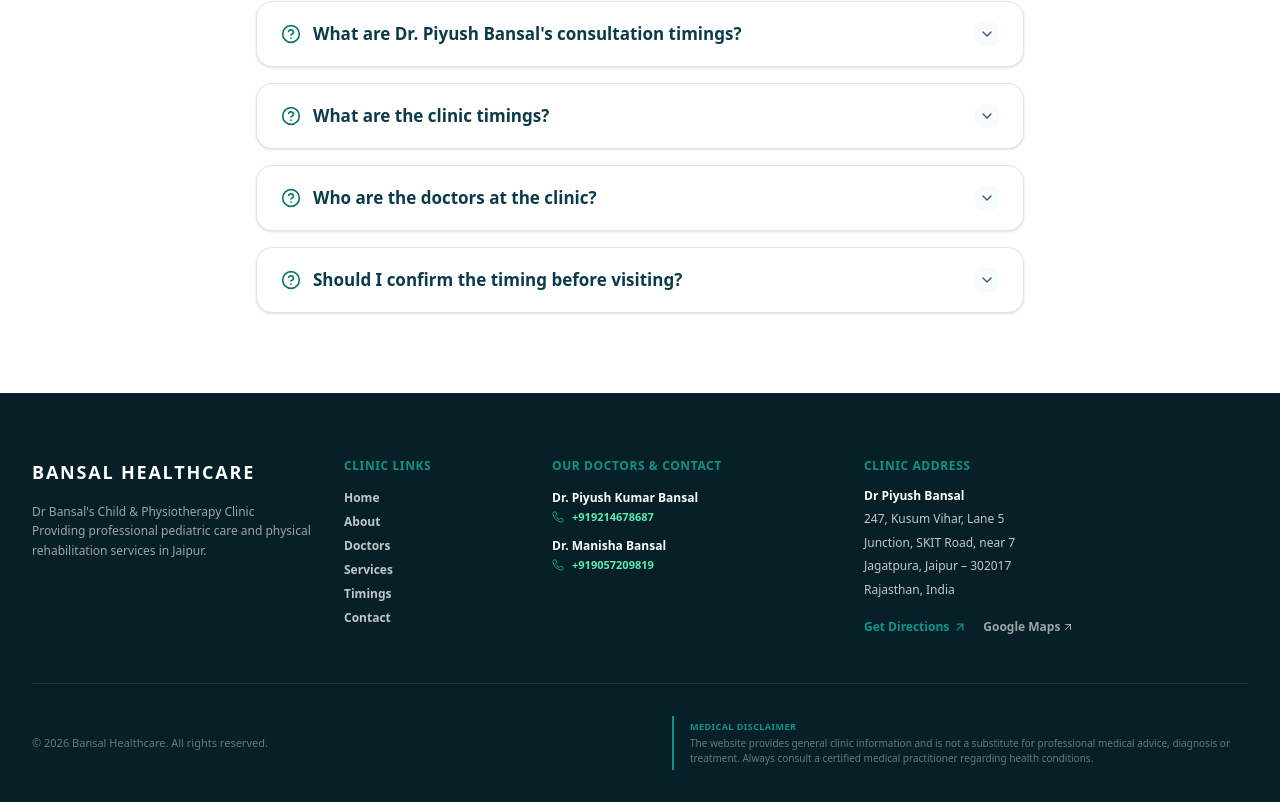
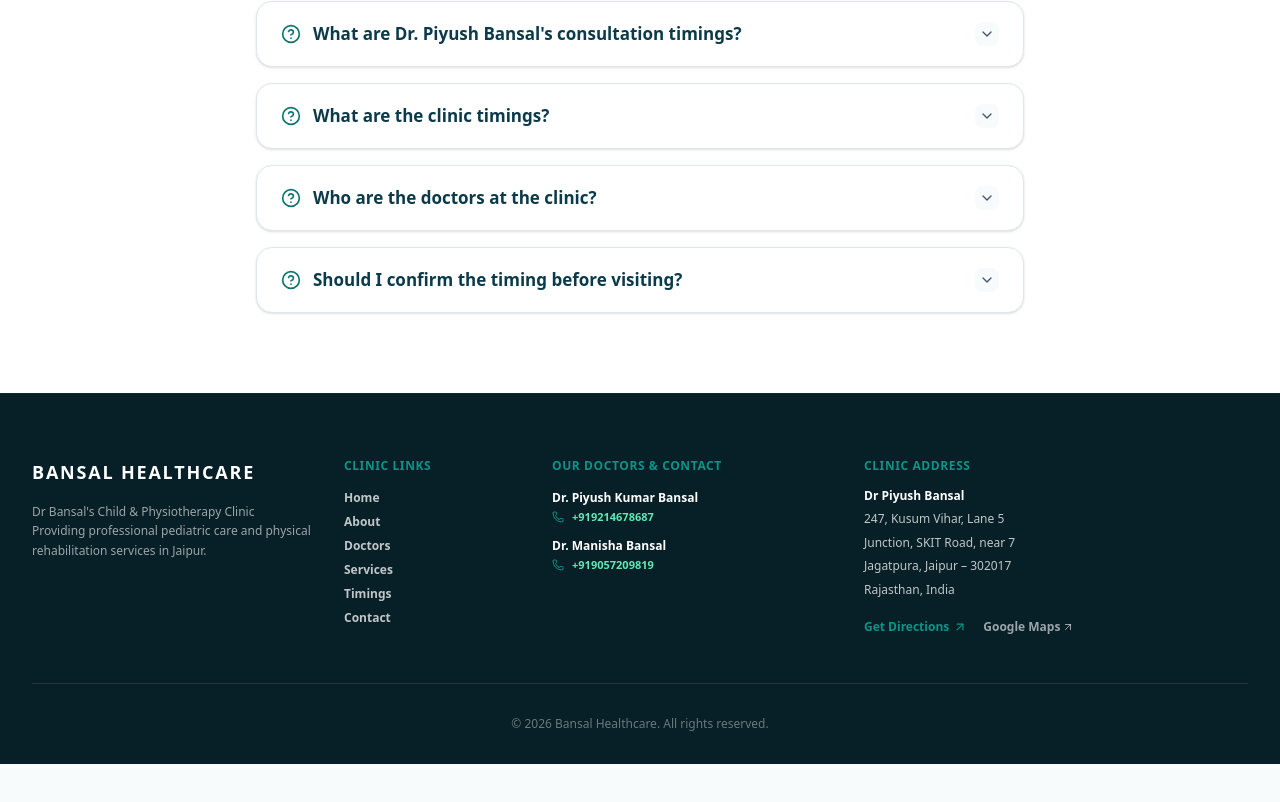
Before and after one commit to ramlalkumawat/bansal-healthcare, a Next.js app: page / in a window 1280 px wide. Shown: the part 5202-6004 px from the top of the page. After the commit the page ends 5966 px from the top, so only its background shows below. Built offline with nearby package versions, Linux system fonts and the light colour scheme.

Commit message:
Remove Medical Disclaimer block from footer

```diff
--- a/src/components/Footer.tsx
+++ b/src/components/Footer.tsx
@@ -124,22 +124,10 @@
         </div>
 
         {/* Footer Sub-Info */}
-        <div className="pt-8 flex flex-col md:flex-row justify-between items-start md:items-center gap-6">
-          <div className="space-y-1">
-            <p className="text-[11px] text-white/40">
-              © {new Date().getFullYear()} {clinicData.brandName}. All rights reserved.
-            </p>
-          </div>
-
-          {/* Medical Disclaimer block */}
-          <div className="max-w-xl text-left border-l-2 border-accent pl-4 py-1">
-            <span className="block text-[9px] font-bold uppercase tracking-wider text-accent mb-0.5">
-              Medical Disclaimer
-            </span>
-            <p className="text-[10px] text-white/40 leading-normal">
-              The website provides general clinic information and is not a substitute for professional medical advice, diagnosis or treatment. Always consult a certified medical practitioner regarding health conditions.
-            </p>
-          </div>
+        <div className="pt-8 text-center">
+          <p className="text-xs text-white/40">
+            © {new Date().getFullYear()} {clinicData.brandName}. All rights reserved.
+          </p>
         </div>
 
       </div>
```
